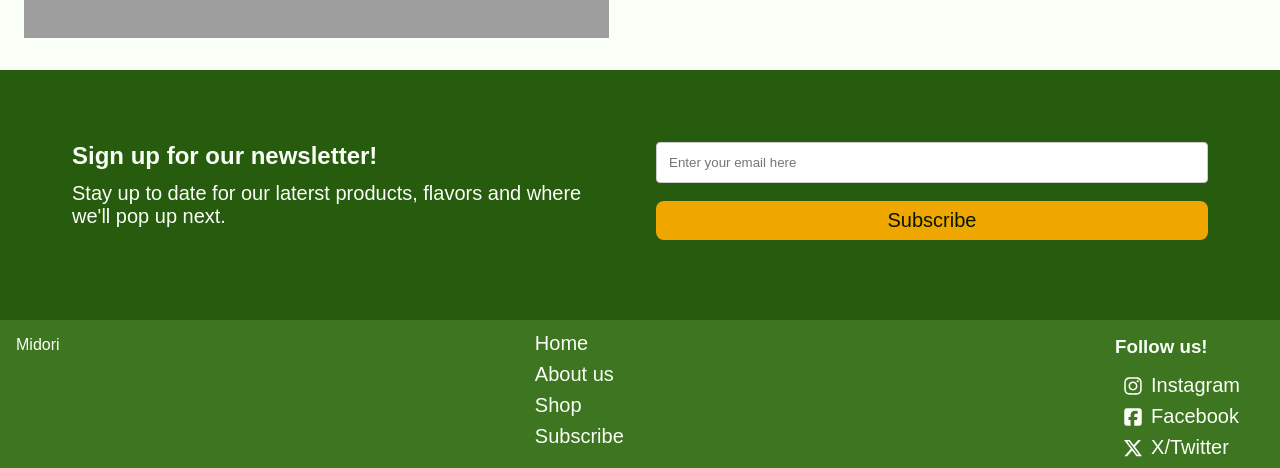
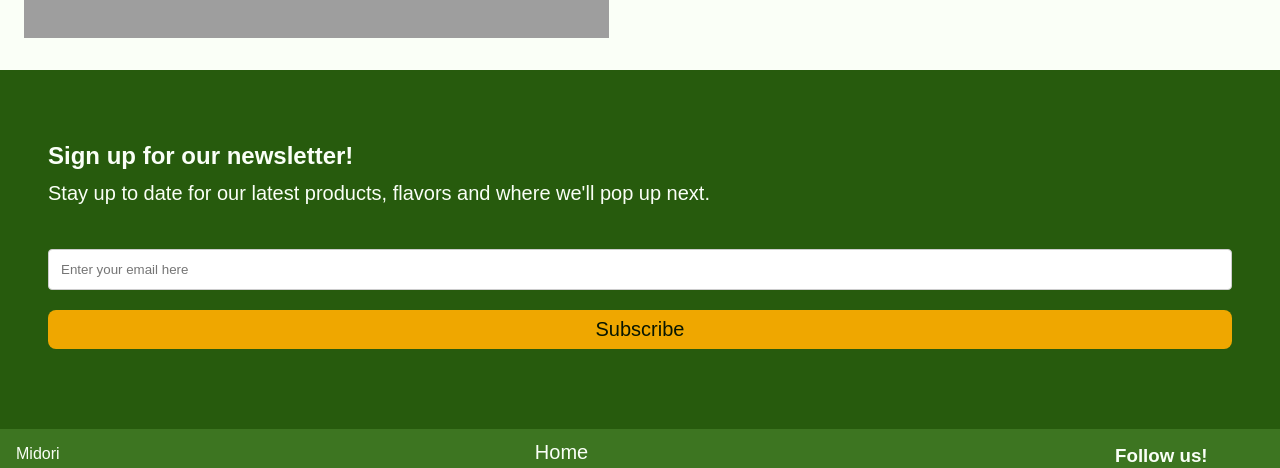
Before and after one commit to jarteaga127/midori-energy, a React (Vite) app: page / in a window 1280 px wide. Shown: the part 1898-2366 px from the top of the page. Built offline with nearby package versions, Linux system fonts and the light colour scheme; grey boxes are pictures that could not be loaded; a web font is replaced by a local one.

Commit message:
Edited styles for the subscribe section and footer

```diff
--- a/src/App.jsx
+++ b/src/App.jsx
@@ -107,6 +107,7 @@ setCart([]);
       <Route path="/login" element={<LoginPage/>}/>
       <Route path="/my-cart" element={<CartPage/>}/>
       </Routes>
+
       </main>
       <Footer/>
     </div>
--- a/src/components/Subscribe.jsx
+++ b/src/components/Subscribe.jsx
@@ -42,7 +42,7 @@ const [email, setEmail] = useState('');
             <div className="subscribe-container">
             <div className="sub-cont-text">
             <h1>Sign up for our newsletter!</h1>
-            <p>Stay up to date for our laterst products, flavors and where we'll pop up next.</p>
+            <p>Stay up to date for our latest products, flavors and where we'll pop up next.</p>
             </div>
             <div className="sub-form-container">
                 <form className="subscribe-form">
--- a/src/styles/footer.css
+++ b/src/styles/footer.css
@@ -4,7 +4,8 @@
     background-color: var(--main-color);
     color: var(--white);
     flex-shrink: 0;
-}
+    position: static;
+ }
 
 .footer-link-group {
   display: flex;
--- a/src/styles/subscribe.css
+++ b/src/styles/subscribe.css
@@ -1,26 +1,28 @@
 .subscribe-section {
-  height: 250px;
+
   background-color: var(--main-color-2);
   color: var(--white);
+  z-index: 2;
 }
 
 .subscribe-container {
-    display: grid;
-  grid-template-columns: 1fr;
-  gap: 2rem;
-  padding: 3rem;
-  align-items: center;
-}
+    display: flex;
+  flex-direction: column;
+  gap: 1.5rem;
+  padding: 3rem 1.5rem;
 
-@media (min-width: 760px) {
-  .subscribe-container {
-    grid-template-columns: 1fr 1fr;
-  }
+  /* The Fix: Ensures it acts as a solid block in the document flow */
+  position: relative;
+  width: 100%;
+  box-sizing: border-box;
 }
 
 .subscribe-form {
   display: flex;
-  gap: 10px;
+  flex-direction: column;
+  gap: 0.75rem;
+  width: 100%;
+
 }
 
 .subscribe-form input {
@@ -29,3 +31,12 @@
   border: 1px solid #ccc;
   border-radius: 4px;
 }
+
+@media screen and (max-width: 1043px) {
+
+}
+
+@media (min-width: 760px) {
+
+
+}
```
